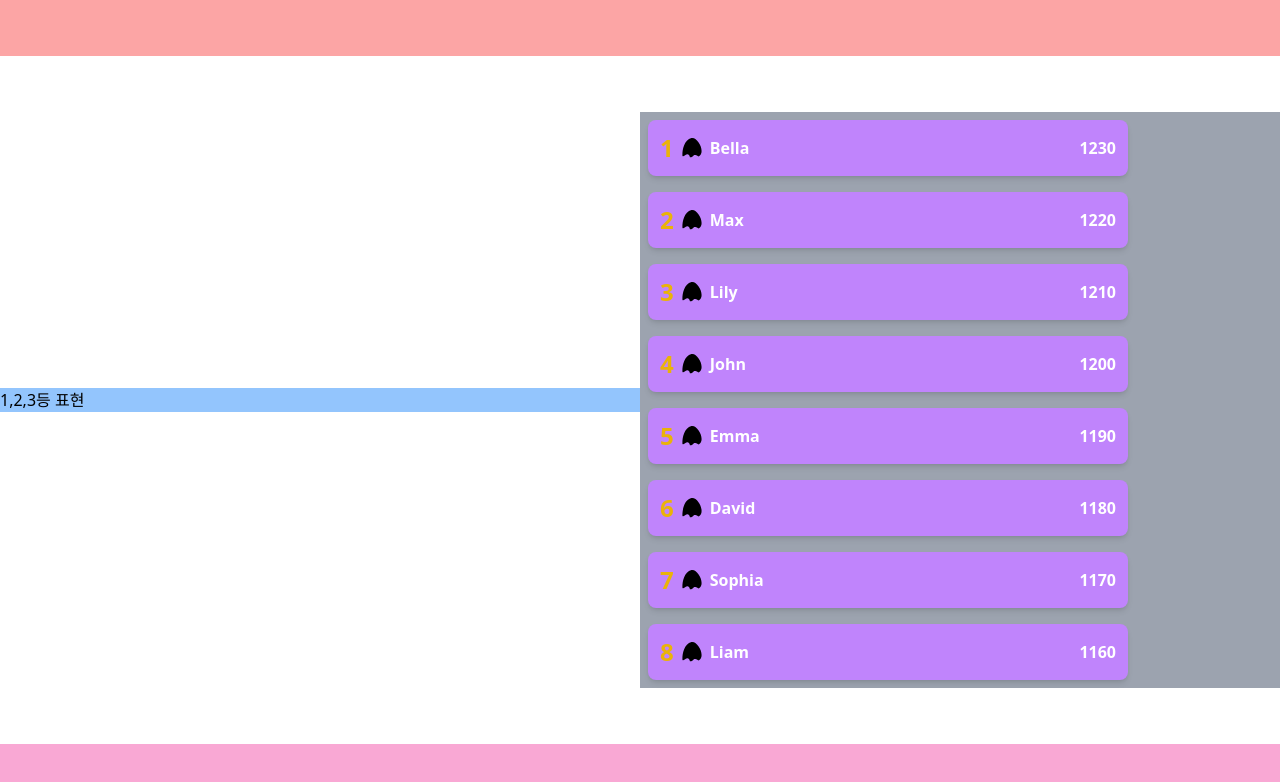
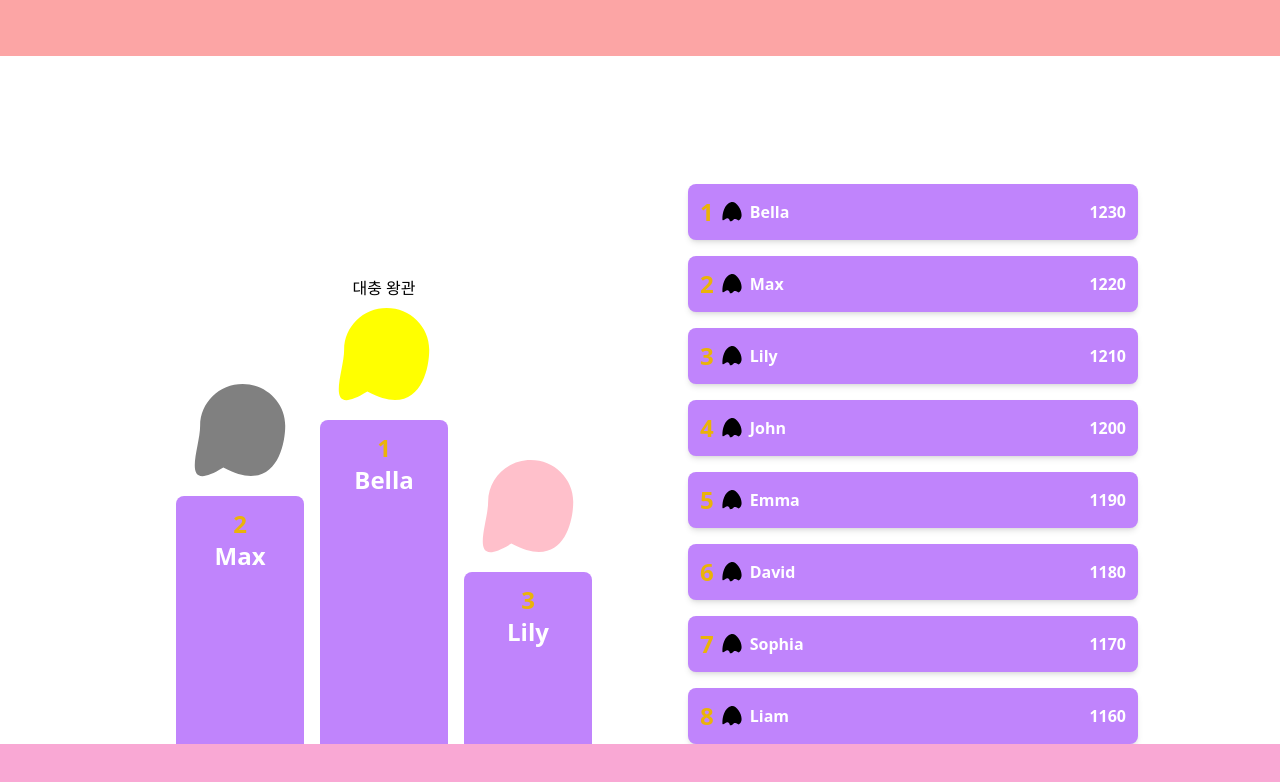
Before and after one commit to Daram0o0/KETCH-CATCH, a React (Vite) app: page /ranking in a window 1280 px wide. Shown: the top 782 px of the page. Built offline with nearby package versions, Linux system fonts and the light colour scheme.

Commit message:
feat: web - rankingpage rankingpodiumn 퍼블리싱

```diff
--- a/src/pages/ranking/RankingContainer.tsx
+++ b/src/pages/ranking/RankingContainer.tsx
@@ -84,7 +84,12 @@ const rankingChart = [
 ];
 
 const RankingContainer = () => {
-  return <RankingUi rankingChart={rankingChart} />;
+  const customOrder = [2, 1, 3];
+  const topThree = rankingChart
+    .filter((player) => customOrder.includes(player.rank))
+    .sort((a, b) => customOrder.indexOf(a.rank) - customOrder.indexOf(b.rank));
+
+  return <RankingUi rankingChart={rankingChart} topThree={topThree} />;
 };
 
 export default RankingContainer;
--- a/src/pages/ranking/RankingUi.tsx
+++ b/src/pages/ranking/RankingUi.tsx
@@ -1,4 +1,5 @@
-import { Ghost1 } from "assets/ghost";
+import { Ghost1, Ghost6 } from "assets/ghost";
+
 interface PlayerIcon {
   ghost: string;
   eyes: string;
@@ -13,8 +14,26 @@ interface Player {
 }
 
 interface RankingChartProps {
-  rankingChart: Player[];
+  rankingChart?: Player[];
+  topThree?: Player[];
 }
+
+export const RankPodiumn: React.FC<Player> = ({ rank, id, icons }) => {
+  return (
+    <>
+      <div
+        className="flex flex-col items-center bg-purple-400 w-32 rounded-t-lg p-3 mx-2 relative"
+        style={{ height: `${400 - rank * 76}px` }}
+      >
+        {rank === 1 ? <div className="absolute -top-36">대충 왕관</div> : <></>}
+        <Ghost6 className="w-24 h-24 absolute -top-28" fill={icons.color} />
+        {/* 나중에 캐릭터 컴포넌트 만드는 걸로 도입예정. 왕관까지 */}
+        <span className="text-yellow-500 font-bold text-2xl">{rank}</span>
+        <span className="text-white font-bold text-2xl">{id}</span>
+      </div>
+    </>
+  );
+};
 
 export const RankCard: React.FC<Player> = ({ rank, id, icons, score }) => {
   return (
@@ -22,7 +41,7 @@ export const RankCard: React.FC<Player> = ({ rank, id, icons, score }) => {
       <div className="flex items-center space-x-2">
         <span className="text-yellow-500 font-bold text-2xl">{rank}</span>
         <Ghost1 className={`w-5 h-5 ${icons.color}`} />
-        {/* 나중에 캐릭터조합 컴포넌트 만들 예정: 준비물 ghost, eye,color */}
+        {/* 나중에 캐릭터조합 컴포넌트 만들 예정: 준비물 ghost, eye, color */}
         <span className="text-white font-bold">{id}</span>
       </div>
       <span className="text-white font-bold">{score}</span>
@@ -30,15 +49,31 @@ export const RankCard: React.FC<Player> = ({ rank, id, icons, score }) => {
   );
 };
 
-const RankingUi: React.FC<RankingChartProps> = ({ rankingChart }) => {
+const RankingUi: React.FC<RankingChartProps> = ({ rankingChart, topThree }) => {
   return (
     <div className="flex h-screen flex-col">
       <div className="bg-red-300 h-14">{/* 여긴 로고? 헤더 들어가겠지? */}</div>
-      <main className="flex flex-auto items-center">
-        <div className="w-1/2 bg-blue-300">1,2,3등 표현</div>
-        <div className="w-1/2 bg-gray-400">
-          <div className="w-full h-full flex flex-col items-start">
-            {rankingChart.map((player) => (
+      <main className="flex flex-auto items-end space-x-20">
+        <div className="w-1/2">
+          <div className="w-full h-full flex justify-end items-end">
+            {topThree &&
+              topThree.map((player) => {
+                return (
+                  <RankPodiumn
+                    key={player.rank}
+                    rank={player.rank}
+                    id={player.id}
+                    icons={player.icons}
+                    score={player.score}
+                  />
+                );
+              })}
+          </div>
+        </div>
+        <div className="w-1/2">
+          <div className="w-full h-full flex flex-col items-start -mb-2">
+            {rankingChart &&
+              rankingChart.map((player) => (
                 <RankCard
                   key={player.rank}
                   rank={player.rank}
```
Lines whose indentation alone changed are shown as unchanged.
